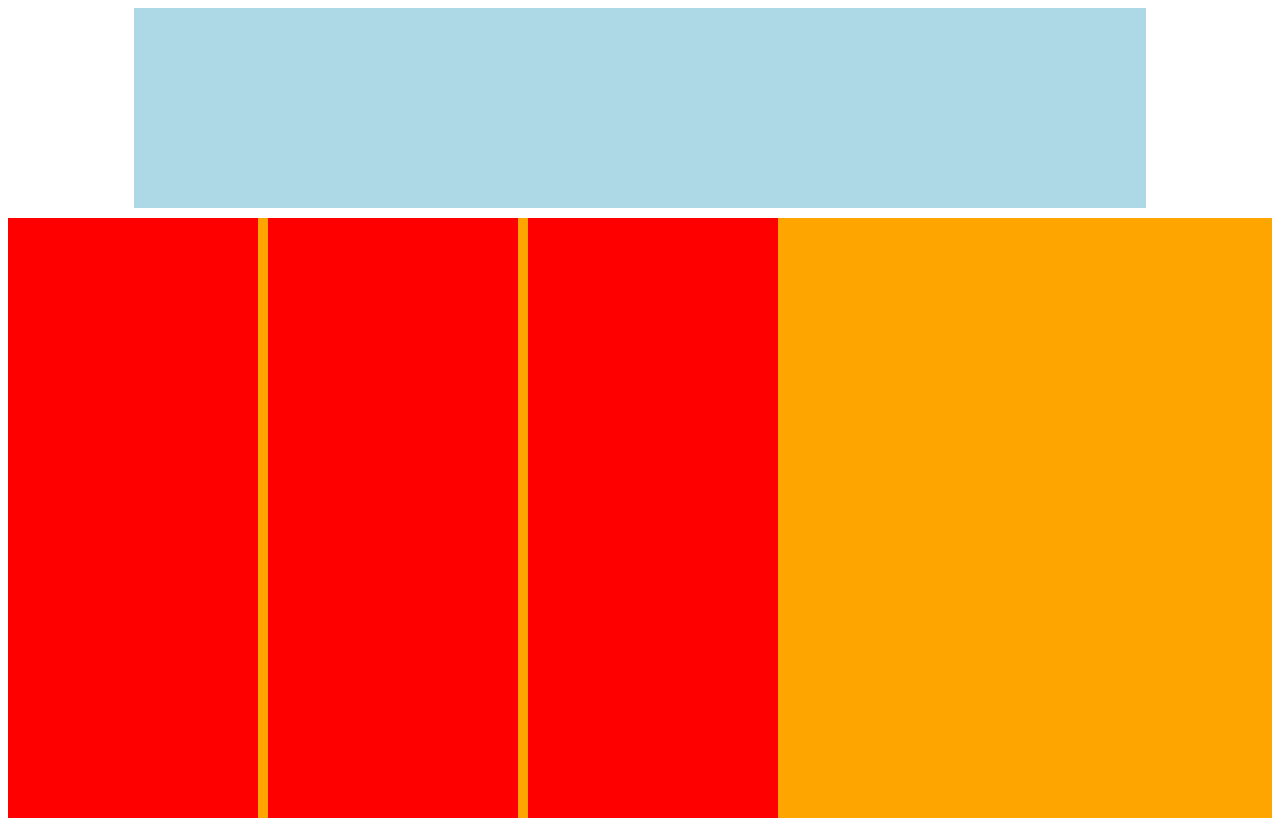
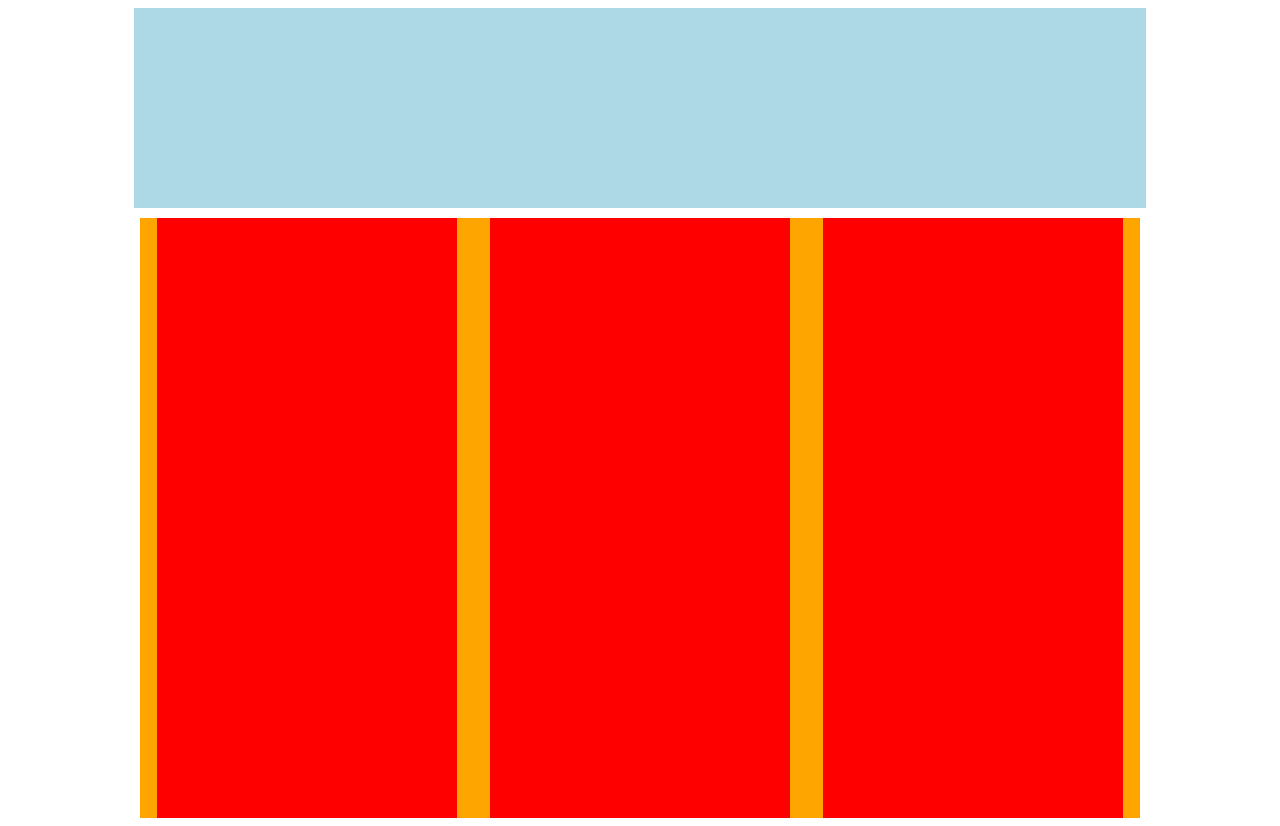
Before and after one commit to Deacon405/newstemp, a plain HTML site: page index.html in a window 1280 px wide. Drawn offline with Linux system fonts and the light colour scheme.

Commit message:
Columns done

```diff
--- a/resources/css/styles.css
+++ b/resources/css/styles.css
@@ -8,14 +8,15 @@
 .content {
   background-color: orange;
   height: 600px;
-  width: 100%;
+  width: 1000px;
+  margin: 0 auto;
   margin-top: 10px;
 }
 
 .column {
   background-color: red;
   height: 600px;
-  width: 250px;
+  width: 300px;
   float: left;
-  margin-right: 10px;
+  margin: 0px 16.6px;
 }
```
